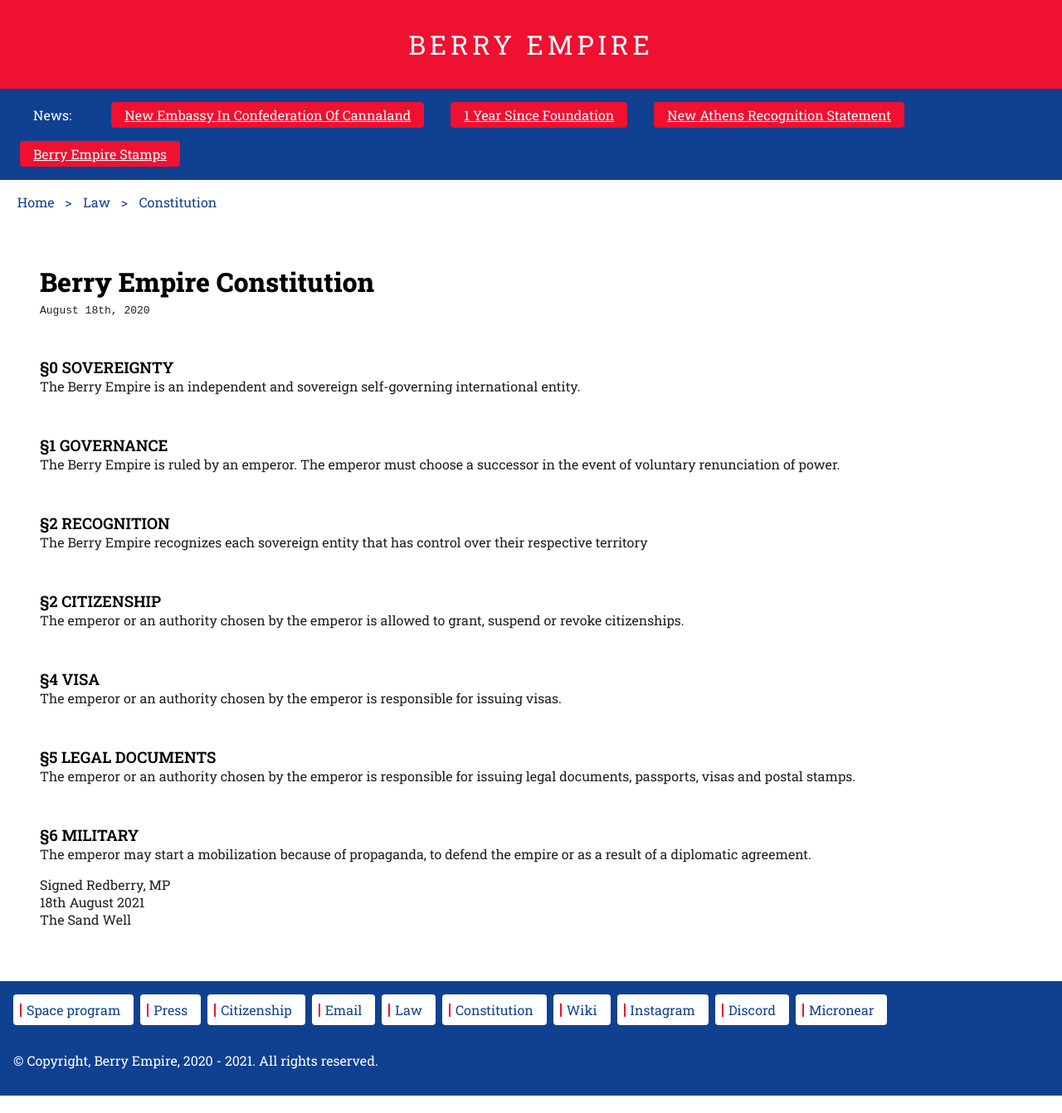
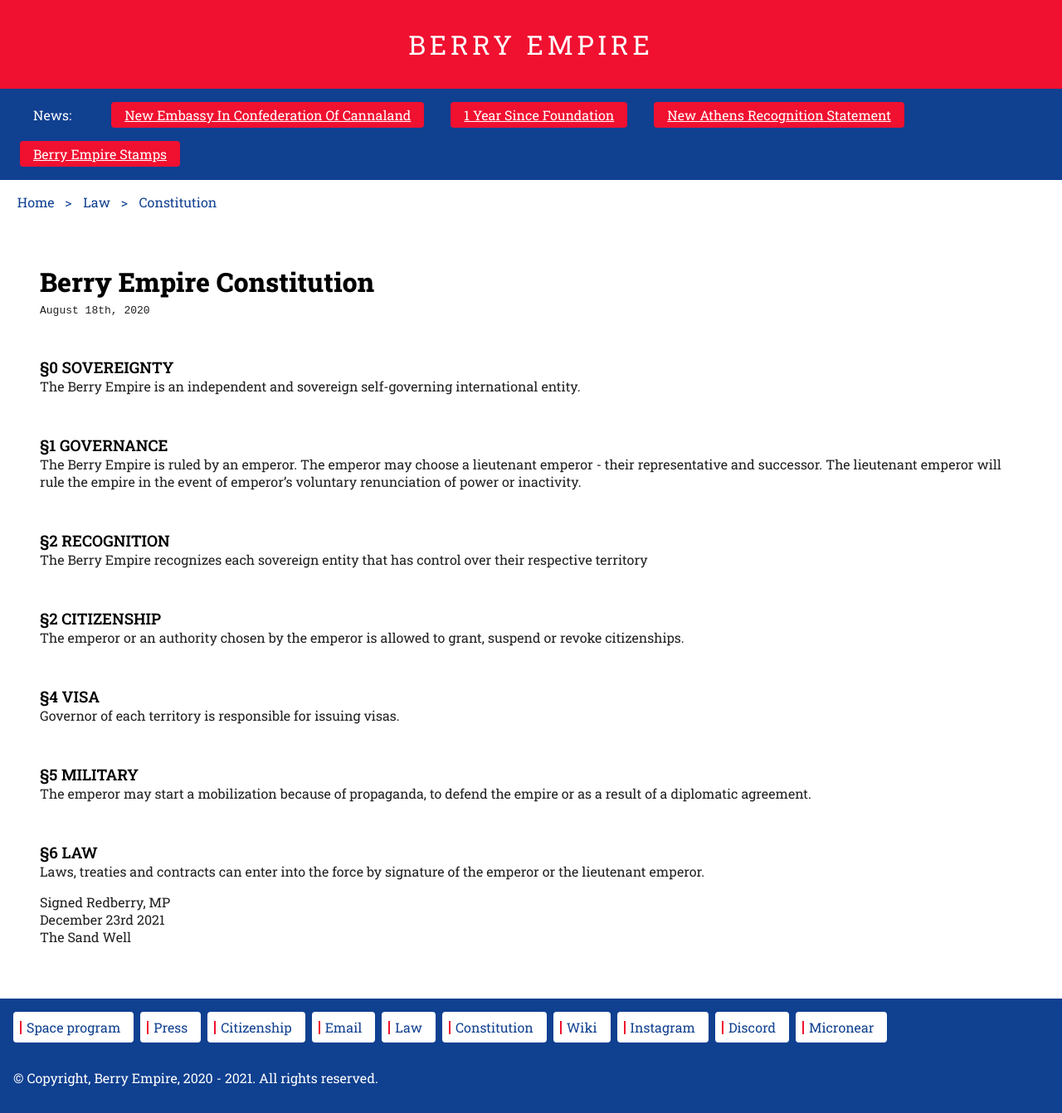
Before and after one commit to berryempire/berryempire.github.io, a Jekyll site: the page built from law/constitution.md, in a window 1280 px wide. Shown: the whole page at 83% size. Built offline with Jekyll 4.4.1, drawn with Linux system fonts in a browser that asks for light colours; our own code applies the rules of GitHub Pages for plain Markdown files; before the commit the page ends 1321 px from its top, so only the background shows below that.

Commit message:
Update constitution.md

```diff
--- a/law/constitution.md
+++ b/law/constitution.md
@@ -6,7 +6,8 @@ The Berry Empire is an independent and sovereign self-governing international en
 
 ### §1 Governance
 The Berry Empire is ruled by an emperor.
-The emperor must choose a successor in the event of voluntary renunciation of power.
+The emperor may choose a lieutenant emperor - their representative and successor.
+The lieutenant emperor will rule the empire in the event of emperor's voluntary renunciation of power or inactivity.
 
 ### §2 Recognition
 The Berry Empire recognizes each sovereign entity that has control over their respective territory
@@ -15,14 +16,14 @@ The Berry Empire recognizes each sovereign entity that has control over their re
 The emperor or an authority chosen by the emperor is allowed to grant, suspend or revoke citizenships.
 
 ### §4 Visa
-The emperor or an authority chosen by the emperor is responsible for issuing visas.
+Governor of each territory is responsible for issuing visas.
 
-### §5 Legal documents
-The emperor or an authority chosen by the emperor is responsible for issuing legal documents, passports, visas and postal stamps.
-
-### §6 Military
+### §5 Military
 The emperor may start a mobilization because of propaganda, to defend the empire or as a result of a diplomatic agreement.
 
+### §6 Law
+Laws, treaties and contracts can enter into the force by signature of the emperor or the lieutenant emperor.
+
 Signed Redberry, MP<br>
-18th August 2021<br>
+December 23rd 2021<br>
 The Sand Well
```
